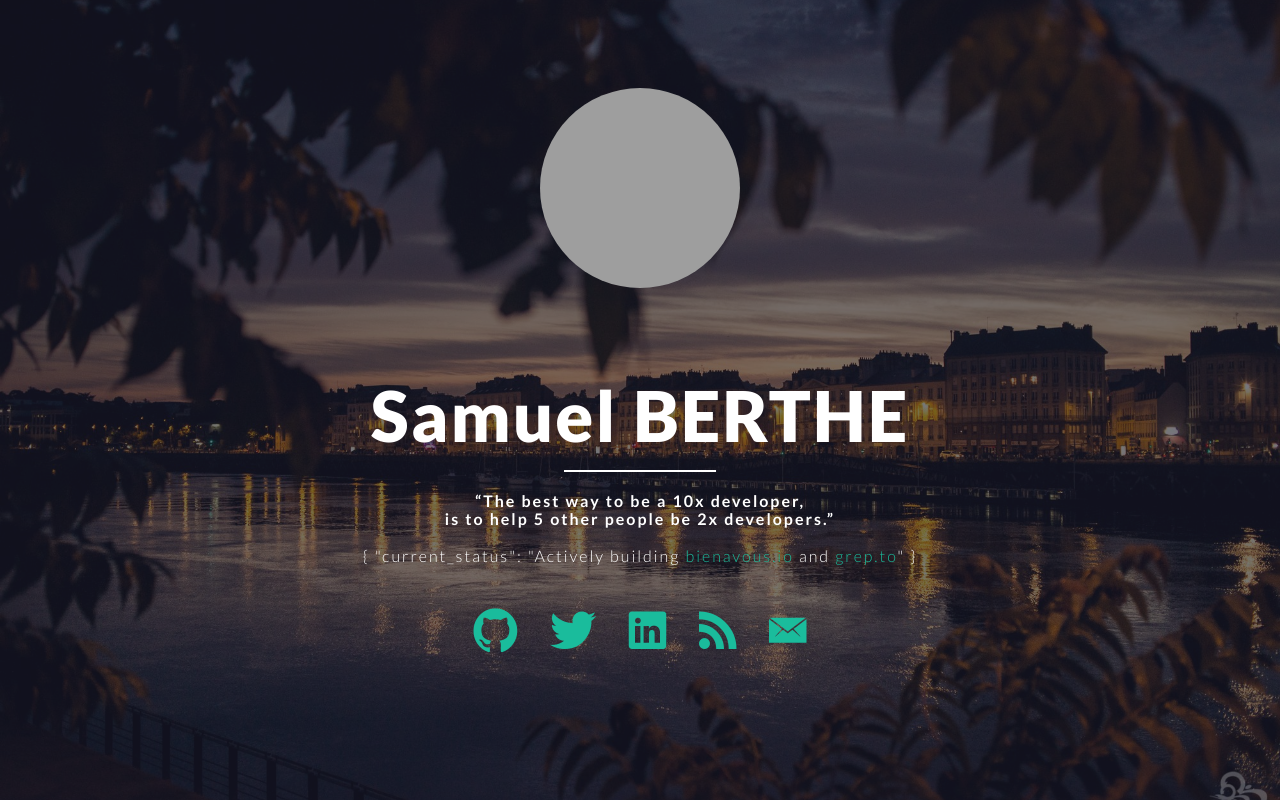
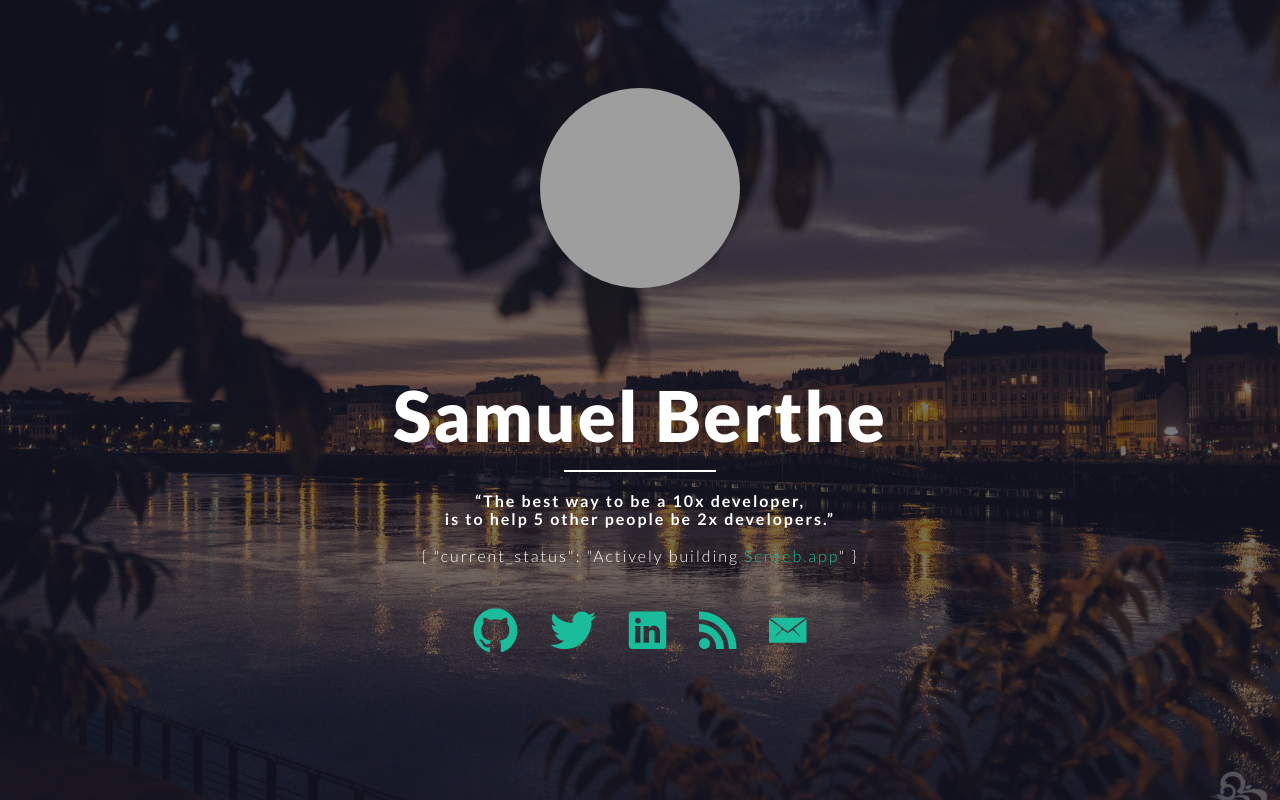
Before and after one commit to samber/samuel-berthe.fr, a plain HTML site: page index.html in a window 1280 px wide. Drawn offline with Linux system fonts and the light colour scheme; grey boxes are pictures that could not be loaded; files whose address does not match are found by name.

Commit message:
current status 🚀

```diff
--- a/index.html
+++ b/index.html
@@ -15,12 +15,12 @@
     <meta property="og:longitude" content="-1.55278" />
 
     <meta name="viewport" content="width=device-width, initial-scale=1">
-    <meta name="description" content="Samuel BERTHE: Founder at Grep.to and Bienavous.io">
+    <meta name="description" content="Samuel BERTHE: CTO at Screeb.app">
     <meta name="author" content="Samuel BERTHE">
-    <meta name="keywords" content="samuel,berthe,developer,devops,iadvize,nantes,vizir,cto,grep,bienavous">
+    <meta name="keywords" content="samuel,berthe,developer,devops,iadvize,nantes,vizir,wfp,cto,grep,bienavous,screeb">
     <link rel="icon" href="assets/img/favicon.ico">
 
-    <title>Samuel BERTHE</title>
+    <title>Samuel Berthe</title>
 
     <!-- Bootstrap core CSS -->
     <link href="assets/css/bootstrap.css" rel="stylesheet">
@@ -56,11 +56,11 @@
       </div>
     </div>
     <div id="bannertext">
-      <h1>Samuel BERTHE</h1>
+      <h1>Samuel Berthe</h1>
       <hr class="aligncenter">
       <!--<h3><b>“There are only 2 kinds of programming languages, those people always bitch about and those nobody uses.”</b></h3>-->
       <h3><b>“The best way to be a 10x developer,<br/>is to help 5 other people be 2x developers.”</b></h3>
-	    <h3>{ "current_status": "Actively building <a href="https://bienavous.io">bienavous.io</a> and <a href="https://grep.to">grep.to</a>" }</h3>
+	    <h3>{ "current_status": "Actively building <a href="https://screeb.app">Screeb.app</a>" }</h3>
 
       <br/>
       <span class="spaced"><a href="https://github.com/samber" target="_blank"><i class="icon ion-social-github"></i></a></span>
```
